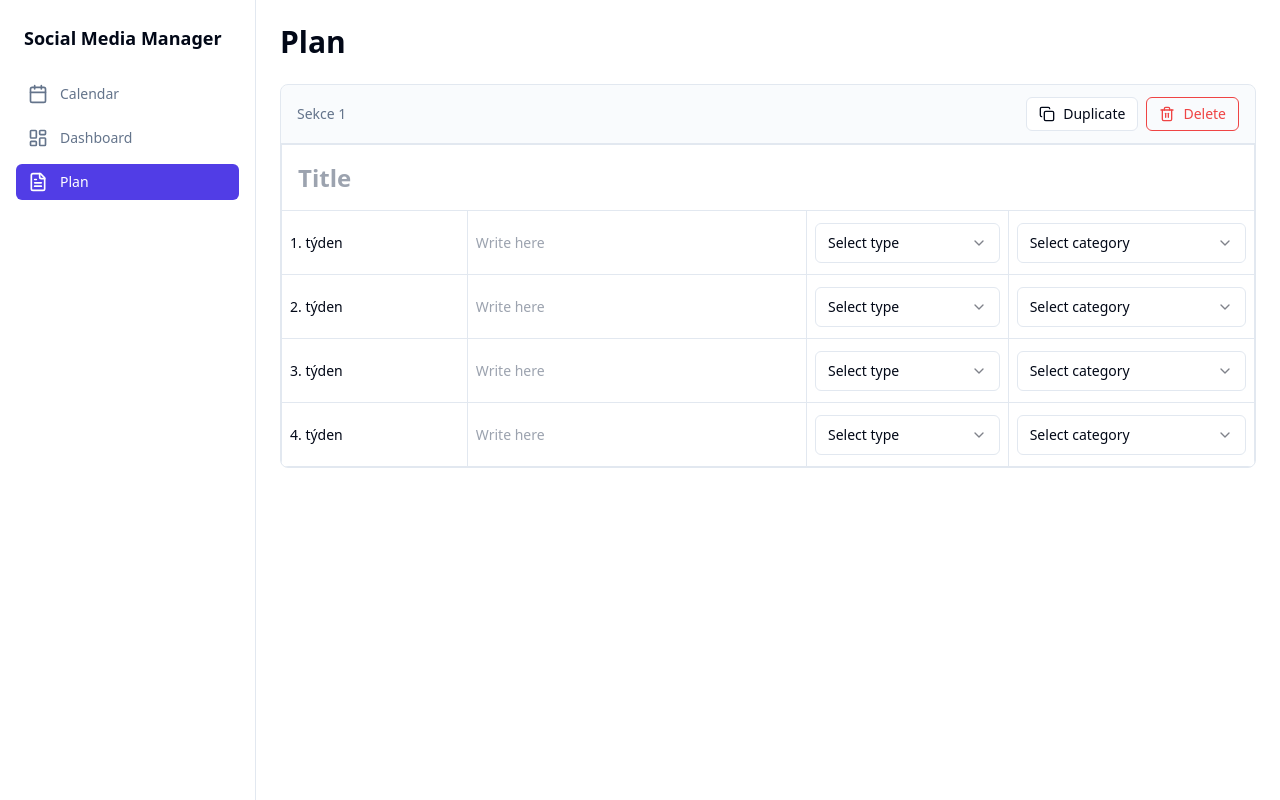
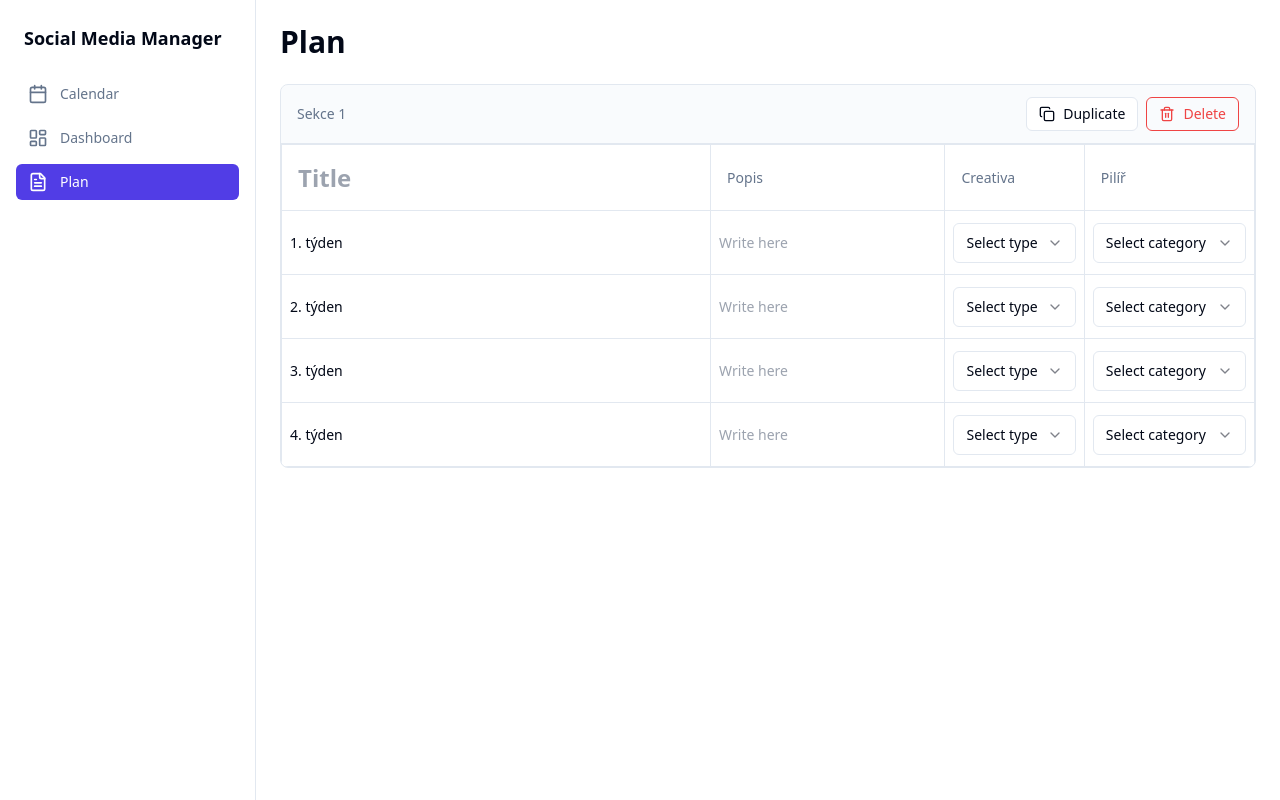
Before and after one commit to drumdrone/social-canvas-calendar, a React (Vite) app: page /plan in a window 1280 px wide. Built offline with nearby package versions, Linux system fonts and the light colour scheme.

Commit message:
Add Plan Board Columns
Add default names and an editable cell to the first row of the plan board. The first row will now have four columns with the first cell editable, and the subsequent cells pre-filled with "Popis", "Creativa", and "Pilíř".

```diff
--- a/src/components/plan/EditableTable.tsx
+++ b/src/components/plan/EditableTable.tsx
@@ -32,11 +32,21 @@ const createDefaultSection = (): Section => {
     Array.from({ length: 4 }, (_, colIndex) => {
       const id = `${rowIndex}-${colIndex}-${Math.random().toString(36).slice(2, 7)}`;
       if (rowIndex === 0 && colIndex === 0) {
-        // A1: Title cell (H1-like), spans across all columns visually
+        // A1: Title cell (H1-like), editable with background color
         return {
           id,
           content: '',
           fontSize: 'large',
+          backgroundColor: 'transparent',
+        };
+      }
+      if (rowIndex === 0 && colIndex > 0) {
+        // B1-D1: Header labels (not editable)
+        const labels = ['Popis', 'Creativa', 'Pilíř'] as const;
+        return {
+          id,
+          content: labels[colIndex - 1],
+          fontSize: 'small',
           backgroundColor: 'transparent',
         };
       }
@@ -167,10 +177,10 @@ export const EditableTable = () => {
             {/* Table for this section */}
             <table className="w-full">
               <tbody>
-                {/* Row 0: Title spanning across A-D */}
+                {/* Row 0: Header with 4 columns (A1 editable title, B1-D1 labels) */}
                 <tr>
+                  {/* A1 - Editable Title */}
                   <td
-                    colSpan={4}
                     className={`border border-border p-4 cursor-pointer ${
                       section.cells[0][0].backgroundColor !== 'transparent' ? section.cells[0][0].backgroundColor : ''
                     } ${selectedCell?.section === sectionIdx && selectedCell?.row === 0 && selectedCell?.col === 0 ? 'ring-2 ring-primary ring-inset' : ''}`}
@@ -184,6 +194,27 @@ export const EditableTable = () => {
                       placeholder="Title"
                       aria-label={`Plan title for section ${sectionIdx + 1}`}
                     />
+                  </td>
+                  {/* B1 - Popis */}
+                  <td
+                    className={`border border-border p-4 cursor-pointer ${selectedCell?.section === sectionIdx && selectedCell?.row === 0 && selectedCell?.col === 1 ? 'ring-2 ring-primary ring-inset' : 'hover:bg-muted/50'}`}
+                    onClick={() => handleCellClick(sectionIdx, 0, 1)}
+                  >
+                    <div className="text-sm text-muted-foreground font-medium">{section.cells[0][1].content}</div>
+                  </td>
+                  {/* C1 - Creativa */}
+                  <td
+                    className={`border border-border p-4 cursor-pointer ${selectedCell?.section === sectionIdx && selectedCell?.row === 0 && selectedCell?.col === 2 ? 'ring-2 ring-primary ring-inset' : 'hover:bg-muted/50'}`}
+                    onClick={() => handleCellClick(sectionIdx, 0, 2)}
+                  >
+                    <div className="text-sm text-muted-foreground font-medium">{section.cells[0][2].content}</div>
+                  </td>
+                  {/* D1 - Pilíř */}
+                  <td
+                    className={`border border-border p-4 cursor-pointer ${selectedCell?.section === sectionIdx && selectedCell?.row === 0 && selectedCell?.col === 3 ? 'ring-2 ring-primary ring-inset' : 'hover:bg-muted/50'}`}
+                    onClick={() => handleCellClick(sectionIdx, 0, 3)}
+                  >
+                    <div className="text-sm text-muted-foreground font-medium">{section.cells[0][3].content}</div>
                   </td>
                 </tr>
 
```
